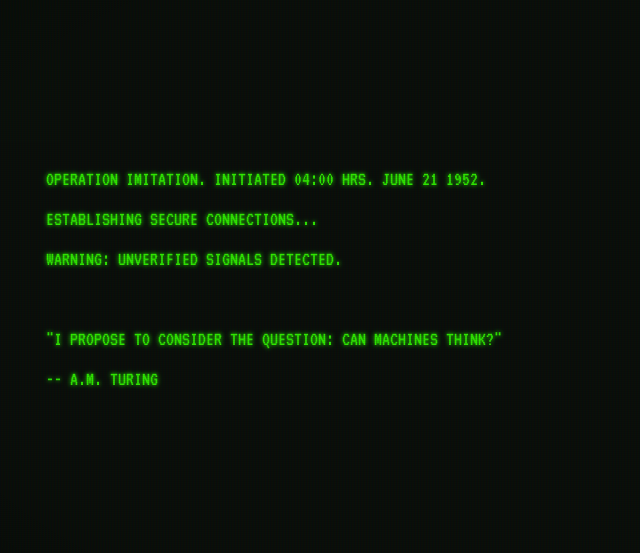
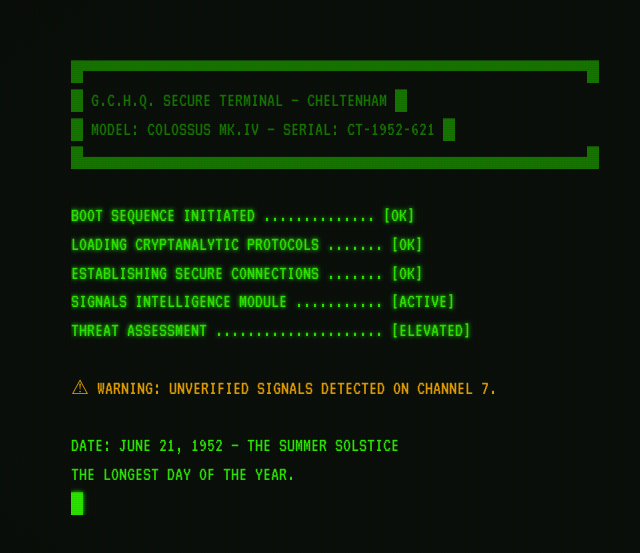
Before and after one commit to JaniDhruv/the-imitation-game, a React (Vite) app: page / in a window 1280 px wide. Shown: the part 113-666 px from the top of the page, without its empty margins (194-834 px from the left). Built offline with nearby package versions, Linux system fonts and the light colour scheme.

Commit message:
feat(boot): create StrictMode-safe retro terminal boot sequence
Enhances the game's intro with dramatic pacing, sound triggers, and robust React useEffect tracking that survives double-invocation in development mode.

```diff
--- a/src/pages/BootSequence.jsx
+++ b/src/pages/BootSequence.jsx
@@ -1,59 +1,177 @@
-import React, { useState, useEffect } from 'react';
+import React, { useState, useEffect, useCallback, useRef } from 'react';
 import { useGame } from '../context/GameContext';
+import soundEngine from '../audio/SoundEngine';
+
+const BOOT_TEXT = [
+  "█▀▀▀▀▀▀▀▀▀▀▀▀▀▀▀▀▀▀▀▀▀▀▀▀▀▀▀▀▀▀▀▀▀▀▀▀▀▀▀▀▀▀█",
+  "█  G.C.H.Q. SECURE TERMINAL — CHELTENHAM      █",
+  "█  MODEL: COLOSSUS MK.IV — SERIAL: CT-1952-621 █",
+  "█▄▄▄▄▄▄▄▄▄▄▄▄▄▄▄▄▄▄▄▄▄▄▄▄▄▄▄▄▄▄▄▄▄▄▄▄▄▄▄▄▄▄█",
+  "",
+  "BOOT SEQUENCE INITIATED .............. [OK]",
+  "LOADING CRYPTANALYTIC PROTOCOLS ....... [OK]",
+  "ESTABLISHING SECURE CONNECTIONS ....... [OK]",
+  "SIGNALS INTELLIGENCE MODULE ........... [ACTIVE]",
+  "THREAT ASSESSMENT ..................... [ELEVATED]",
+  "",
+  "⚠ WARNING: UNVERIFIED SIGNALS DETECTED ON CHANNEL 7.",
+  "",
+  "DATE: JUNE 21, 1952  —  THE SUMMER SOLSTICE",
+  "THE LONGEST DAY OF THE YEAR.",
+  "",
+  "━━━━━━━━━━━━━━━━━━━━━━━━━━━━━━━━━━━━━━━━━━━━━━",
+  "",
+  "  \"I PROPOSE TO CONSIDER THE QUESTION:",
+  "   CAN MACHINES THINK?\"",
+  "",
+  "          — A.M. TURING, 1950",
+  "",
+  "━━━━━━━━━━━━━━━━━━━━━━━━━━━━━━━━━━━━━━━━━━━━━━",
+  "",
+  "ON THIS DAY, DR. ALAN TURING AWAITS SENTENCING",
+  "AT HIS HOME IN WILMSLOW, CHESHIRE.",
+  "HIS CRIME: BEING HIMSELF.",
+  "",
+  "▸ OPERATION: IMITATION — INITIATED 04:00 HRS",
+  "▸ OBJECTIVE: IDENTIFY THE HUMAN SIGNAL",
+  "▸ CLEARANCE: LEVEL 3 — 3 ERRORS PERMITTED",
+  "▸ TRANSMISSIONS: 5 PER ROUND",
+  "▸ TIME LIMIT: 2 MINUTES PER ROUND",
+  "",
+  "DO NOT BE DECEIVED.",
+];
 
 const BootSequence = () => {
   const { startGame } = useGame();
   const [lines, setLines] = useState([]);
   const [showStart, setShowStart] = useState(false);
+  const [audioStarted, setAudioStarted] = useState(false);
+  const lineIndexRef = useRef(0);
 
-  const bootText = [
-    "OPERATION IMITATION. INITIATED 04:00 HRS. JUNE 21 1952.",
-    "LOADING CRYPTANALYTIC PROTOCOLS...",
-    "ESTABLISHING SECURE CONNECTIONS...",
-    "WARNING: UNVERIFIED SIGNALS DETECTED.",
-    "",
-    "\"I propose to consider the question: can machines think?\"",
-    "     -- A.M. Turing",
-    "",
-    "YOUR OBJECTIVE: IDENTIFY THE HUMAN SIGNAL.",
-    "YOU HAVE 5 TRANSMISSIONS PER ROUND.",
-    "DO NOT BE DECEIVED."
-  ];
+  const endOfTextRef = useRef(null);
 
   useEffect(() => {
-    let currentLine = 0;
+    if (endOfTextRef.current) {
+      endOfTextRef.current.scrollIntoView();
+    }
+  }, [lines, showStart]);
+
+  const initAudio = useCallback(() => {
+    if (!audioStarted) {
+      soundEngine.init();
+      soundEngine.startAmbient();
+      setAudioStarted(true);
+    }
+  }, [audioStarted]);
+
+  useEffect(() => {
+    lineIndexRef.current = 0;
+    setLines([]);
+    setShowStart(false);
+
     const interval = setInterval(() => {
-      if (currentLine < bootText.length) {
-        setLines(prev => [...prev, bootText[currentLine]]);
-        currentLine++;
+      const idx = lineIndexRef.current;
+      if (idx < BOOT_TEXT.length) {
+        const line = BOOT_TEXT[idx];
+        setLines(prev => [...prev, line]);
+
+        // Boot beep for certain lines
+        if (line.includes('[OK]') || line.includes('[ACTIVE]') || line.includes('[ELEVATED]')) {
+          try { soundEngine.bootBeep(idx); } catch(e) { /* audio not ready */ }
+        }
+        lineIndexRef.current = idx + 1;
       } else {
         clearInterval(interval);
         setTimeout(() => setShowStart(true), 1000);
       }
-    }, 800);
+    }, 350);
 
-    return () => clearInterval(interval);
+    return () => {
+      clearInterval(interval);
+    };
   }, []);
 
+  const handleStart = () => {
+    initAudio();
+    try { soundEngine.uiClick(); } catch(e) {}
+    try { soundEngine.roundTransition(); } catch(e) {}
+    startGame();
+  };
+
   return (
-    <div style={{ padding: '2rem', display: 'flex', flexDirection: 'column', height: '100%', justifyContent: 'center', alignItems: 'center' }}>
-      <div style={{ width: '80%', maxWidth: '800px', textAlign: 'left' }}>
+    <div
+      onClick={initAudio}
+      style={{
+        padding: '2rem',
+        display: 'flex',
+        flexDirection: 'column',
+        height: '100%',
+        justifyContent: 'center',
+        alignItems: 'center',
+        cursor: audioStarted ? 'default' : 'pointer',
+      }}
+    >
+      <div
+        className="no-scrollbar"
+        style={{
+        width: '90%',
+        maxWidth: '750px',
+        textAlign: 'left',
+        maxHeight: '80vh',
+        overflowY: 'auto',
+      }}>
         {lines.map((line, i) => (
-          <p key={i} style={{ marginBottom: '1rem', minHeight: '1.2em' }} className="text-glow">
+          <p
+            key={i}
+            style={{
+              marginBottom: '0.3rem',
+              minHeight: '1.2em',
+              animation: 'fadeIn 0.3s ease',
+              color: line.includes('⚠') ? 'var(--color-amber)' :
+                     line.includes('━') ? 'var(--color-text-dim)' :
+                     line.includes('█') ? 'var(--color-text-dim)' :
+                     line.includes('TURING') ? 'var(--color-amber)' :
+                     line.includes('CRIME') ? 'var(--color-red)' :
+                     line.includes('▸') ? 'var(--color-text)' :
+                     'inherit',
+              fontStyle: line.includes('"') ? 'italic' : 'normal',
+            }}
+            className={line.includes('▸') || line.includes('[') ? 'text-glow' : ''}
+          >
             {line}
           </p>
         ))}
+        {!showStart && lines.length > 0 && lines.length < BOOT_TEXT.length && (
+          <span className="text-glow" style={{ animation: 'blink 0.5s infinite' }}>█</span>
+        )}
         {showStart && (
-          <div style={{ marginTop: '3rem', textAlign: 'center' }}>
+          <div style={{ marginTop: '2rem', textAlign: 'center', animation: 'fadeIn 1s ease' }}>
             <button
-              onClick={startGame}
+              onClick={handleStart}
               className="text-glow"
-              style={{ fontSize: '1.5rem', padding: '1rem 2rem', border: '2px solid var(--color-text)' }}
+              style={{
+                fontSize: '1.4rem',
+                padding: '1rem 2.5rem',
+                border: '2px solid var(--color-text)',
+                animation: 'pulse-glow 2s ease-in-out infinite',
+                letterSpacing: '2px',
+              }}
             >
               [ INITIATE PROTOCOL ]
             </button>
+            {!audioStarted && (
+              <p style={{
+                marginTop: '1rem',
+                fontSize: '0.7em',
+                color: 'var(--color-text-dim)',
+                animation: 'blink 1s infinite',
+              }}>
+                ▸ CLICK ANYWHERE TO ENABLE AUDIO
+              </p>
+            )}
           </div>
         )}
+        <div ref={endOfTextRef} />
       </div>
     </div>
   );
```
